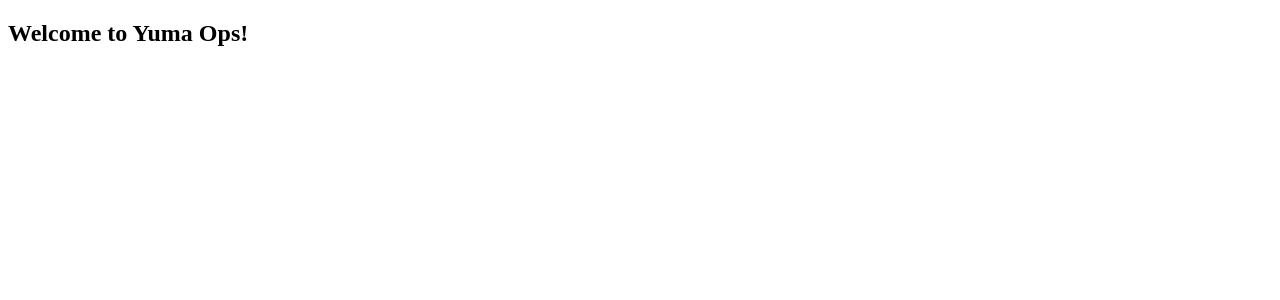
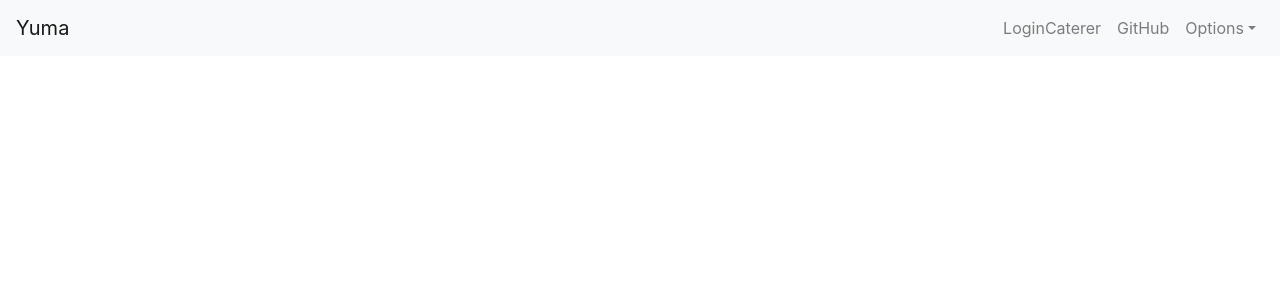
Before and after one commit to faisalhabibgit/Yuma, a React (Create React App) app in the folder frontend/: page / in a window 1280 px wide. Shown: the top 300 px of the page. Built offline with nearby package versions, Linux system fonts and the light colour scheme.

Commit message:
modified frontend structure

```diff
--- a/frontend/package.json
+++ b/frontend/package.json
@@ -3,9 +3,11 @@
   "version": "0.1.0",
   "private": true,
   "dependencies": {
+    "bootstrap": "^4.1.3",
     "react": "^15.6.1",
     "react-dom": "^15.6.1",
-    "react-router-dom": "^4.3.1"
+    "react-router-dom": "^4.3.1",
+    "reactstrap": "^6.5.0"
   },
   "devDependencies": {
     "react-scripts": "1.0.7"
--- /dev/null
+++ b/frontend/src/App.js
@@ -0,0 +1,90 @@
+import React, { Component } from 'react';
+import { BrowserRouter as Router, Route, Link } from "react-router-dom";
+
+import {
+  Collapse,
+  Navbar,
+  NavbarToggler,
+  NavbarBrand,
+  Nav,
+  NavItem,
+  NavLink,
+  UncontrolledDropdown,
+  DropdownToggle,
+  DropdownMenu,
+  DropdownItem } from 'reactstrap';
+
+import LoginCaterer from './component/LoginCaterer';
+import Registration from './component/Registration';
+import ForgotPassword from './component/ForgotPassword';
+
+class App extends Component {
+  constructor(props) {
+    super(props);
+
+    this.toggle = this.toggle.bind(this);
+    this.state = {
+      isOpen: false
+    };
+  }
+  toggle() {
+    this.setState({
+      isOpen: !this.state.isOpen
+    });
+  }
+
+  render() {
+    return (
+<Router>
+<html>
+  <head>
+    <link rel="stylesheet" href= "https://maxcdn.bootstrapcdn.com/bootstrap/4.0.0/css/bootstrap.min.css">
+    </link>
+  </head>
+  <body>
+    <Navbar color="light" light expand="md">
+      <NavbarBrand href="/">Yuma</NavbarBrand>
+      <NavbarToggler onClick={this.toggle} />
+      <Collapse isOpen={this.state.isOpen} navbar>
+        <Nav className="ml-auto" navbar>
+          <NavItem>
+            <NavLink tag={Link} to="/LoginCaterer">LoginCaterer</NavLink>
+          </NavItem>
+          <NavItem>
+            <NavLink href="https://github.com/faisalhabibgit/Yuma">GitHub</NavLink>
+          </NavItem>
+          <UncontrolledDropdown nav inNavbar>
+            <DropdownToggle nav caret>
+              Options
+            </DropdownToggle>
+            <DropdownMenu right>
+              <DropdownItem>
+                Option 1
+              </DropdownItem>
+              <DropdownItem>
+                Option 2
+              </DropdownItem>
+              <DropdownItem divider />
+              <DropdownItem>
+                Reset
+              </DropdownItem>
+            </DropdownMenu>
+          </UncontrolledDropdown>
+        </Nav>
+      </Collapse>
+    </Navbar>
+  </body>
+
+
+    <Route exact path="/LoginCaterer" component={LoginCaterer}/>
+    <Route path="/Registration" component={Registration}/>
+</html>
+</Router>
+
+
+
+    );
+  }
+}
+
+export default App;
--- a/frontend/src/Routes.js
+++ /dev/null
@@ -1,21 +0,0 @@
-import React, { Component } from 'react';
-
-import { BrowserRouter as Router, Route, Link } from "react-router-dom";
-import LoginCaterer from './component/LoginCaterer';
-import Registration from './component/Registration';
-import ForgotPassword from './component/ForgotPassword';
-import App from './component/App';
-
-class Routes extends Component {
-  render() {
-    return (
-      <Router>
-        <Route exact path="/ForgotPassword" component={ForgotPassword} />
-        <Route exact path="/Registration" component={Registration} />
-        <Route exact path="/LoginCaterer" component={LoginCaterer} />
-      </Router>
-    );
-  }
-}
-
-export default App;
--- a/frontend/src/component/App.js
+++ /dev/null
@@ -1,20 +0,0 @@
-import React, { Component } from 'react';
-
-import { BrowserRouter as Router, Route, Link } from "react-router-dom";
-import LoginCaterer from './LoginCaterer';
-import Registration from './Registration';
-import ForgotPassword from './ForgotPassword';
-
-class App extends Component {
-  render() {
-    return (
-        <div className="App">
-          <div className="App-header">
-            <h2>Welcome to Yuma Ops!</h2>
-          </div>
-        </div>
-    );
-  }
-}
-
-export default App;
--- a/frontend/src/index.js
+++ b/frontend/src/index.js
@@ -1,7 +1,6 @@
 import React from 'react';
 import ReactDOM from 'react-dom';
-import Routes from './Routes';
-import App from './component/App';
+import App from './App';
 import registerServiceWorker from './registerServiceWorker';
 
 ReactDOM.render(<App />, document.getElementById('root'));
```
Also changed, not shown: 2 other files (tests, documents, lock files or other folders).
